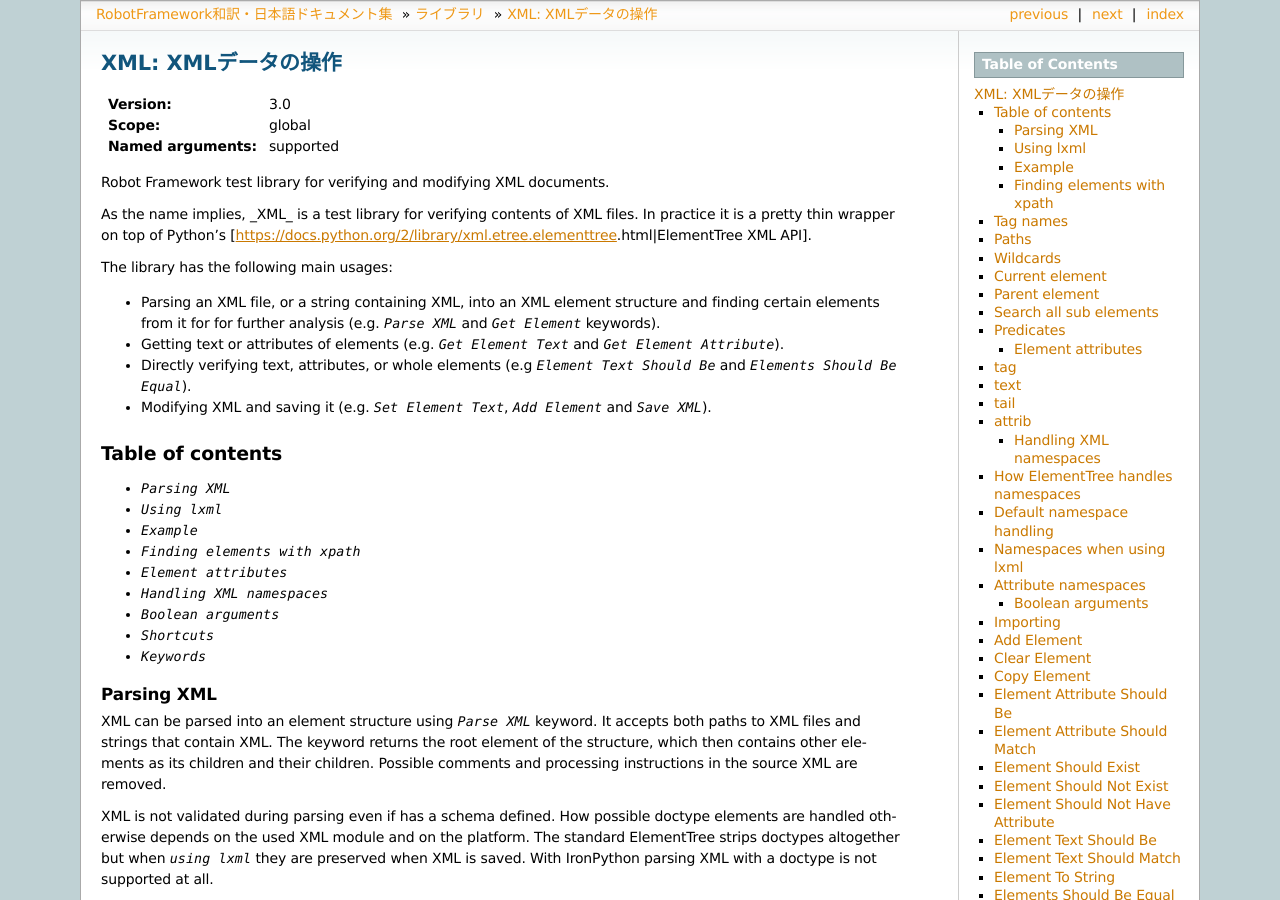
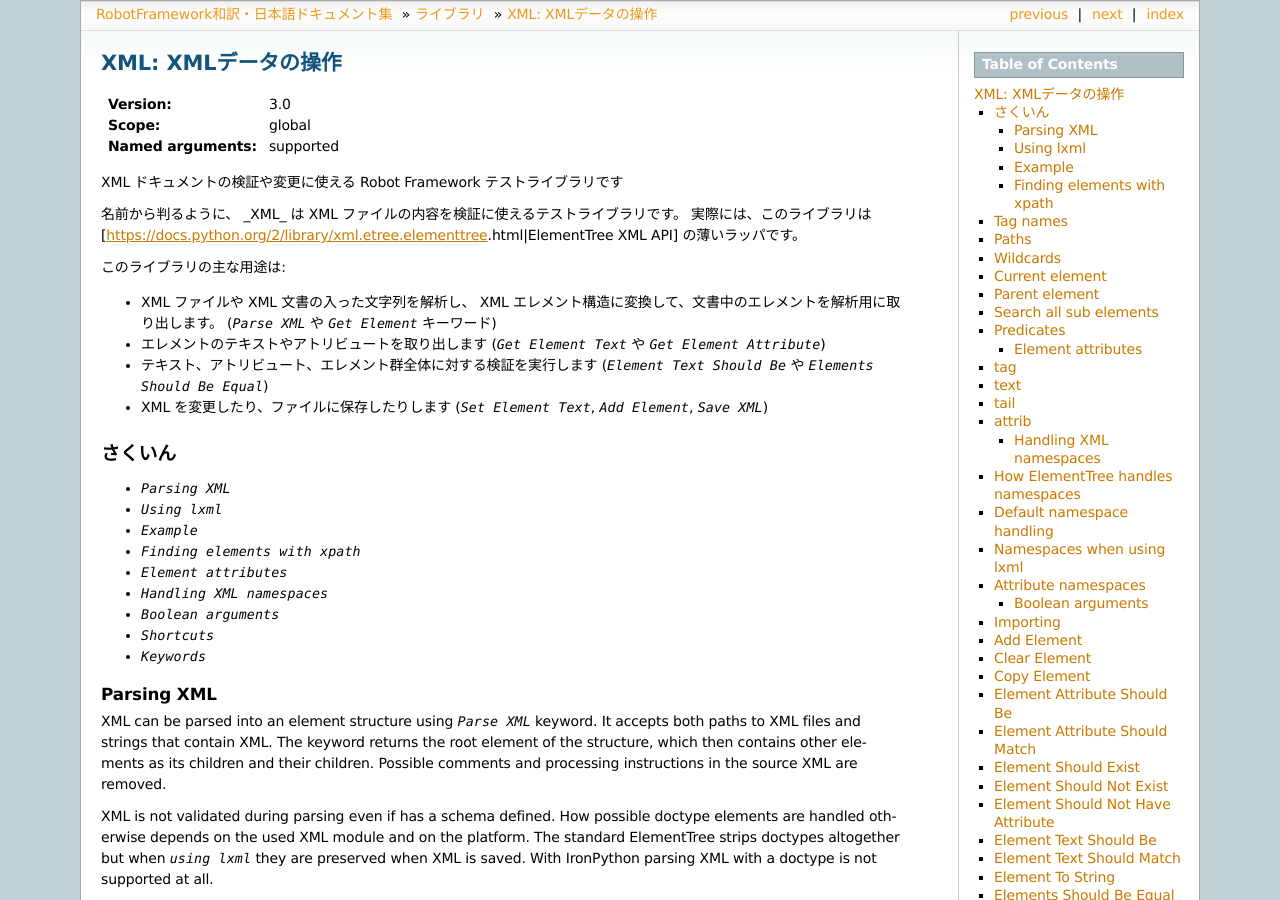
Before and after one commit to whosaysni/robotframework-ja, a Sphinx documentation site: the page built from docs/lib/XML.rst, in a window 1280 px wide and 900 px high. Built offline with Sphinx 7.4.7, drawn with Linux system fonts in a browser that asks for light colours.

Commit message:
一部の訳出部分を追加する

```diff
--- a/docs/lib/String.rst
+++ b/docs/lib/String.rst
@@ -1,10 +1,11 @@
 String: 文字列操作
 ======================
+
 :Version:          3.0
 :Scope:            global
 :Named arguments:  supported
 
-A test library for string manipulation and verification.
+文字列の操作や検証のためのテストライブラリです。
 
 ``String`` is Robot Framework's standard library for manipulating
 strings (e.g. `Replace String Using Regexp`, `Split To Lines`) and
--- a/docs/lib/XML.rst
+++ b/docs/lib/XML.rst
@@ -4,26 +4,22 @@
 :Scope:            global
 :Named arguments:  supported
 
-Robot Framework test library for verifying and modifying XML documents.
+XML ドキュメントの検証や変更に使える Robot Framework テストライブラリです
 
-As the name implies, _XML_ is a test library for verifying contents of XML
-files. In practice it is a pretty thin wrapper on top of Python's
-[https://docs.python.org/2/library/xml.etree.elementtree.html|ElementTree XML
-API].
+名前から判るように、 _XML_ は XML ファイルの内容を検証に使えるテストライブラリです。
+実際には、このライブラリは [https://docs.python.org/2/library/xml.etree.elementtree.html|ElementTree XML API] の薄いラッパです。
 
-The library has the following main usages:
+このライブラリの主な用途は:
 
-- Parsing an XML file, or a string containing XML, into an XML element
-  structure and finding certain elements from it for for further analysis
-  (e.g. `Parse XML` and `Get Element` keywords).
-- Getting text or attributes of elements
-  (e.g. `Get Element Text` and `Get Element Attribute`).
-- Directly verifying text, attributes, or whole elements
-  (e.g `Element Text Should Be` and `Elements Should Be Equal`).
-- Modifying XML and saving it (e.g. `Set Element Text`, `Add Element`
-  and `Save XML`).
+- XML ファイルや XML 文書の入った文字列を解析し、 XML エレメント構造に変換して、文書中のエレメントを解析用に取り出します。  (`Parse XML` や `Get Element` キーワード)
+- エレメントのテキストやアトリビュートを取り出します
+  (`Get Element Text` や `Get Element Attribute`)
+- テキスト、アトリビュート、エレメント群全体に対する検証を実行します
+  (`Element Text Should Be` や `Elements Should Be Equal`)
+- XML を変更したり、ファイルに保存したりします (`Set Element Text`, `Add Element`, `Save XML`)
 
-Table of contents
+
+さくいん
 ~~~~~~~~~~~~~~~~~~~~~~~~~~~~~~~~~~~~~~~~~~~
 
 - `Parsing XML`
```
Also changed, not shown: docs/userguide/Appendices/BooleanArguments.rst (+23 -23 lines), docs/userguide/Appendices/TimeFormat.rst (+34 -32 lines), docs/userguide/CreatingTestData/AdvancedFeatures.rst (+13 -16 lines).
